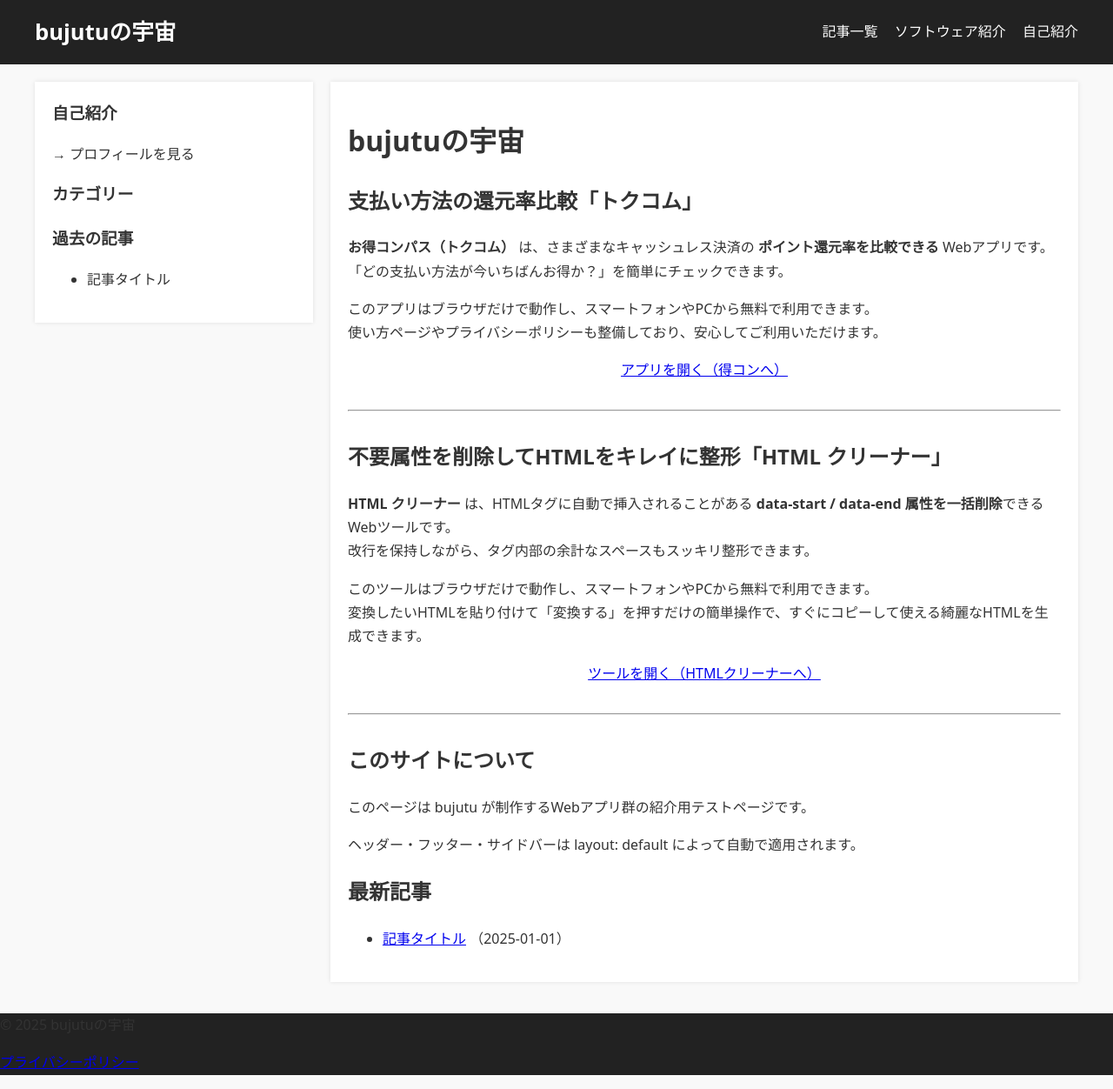
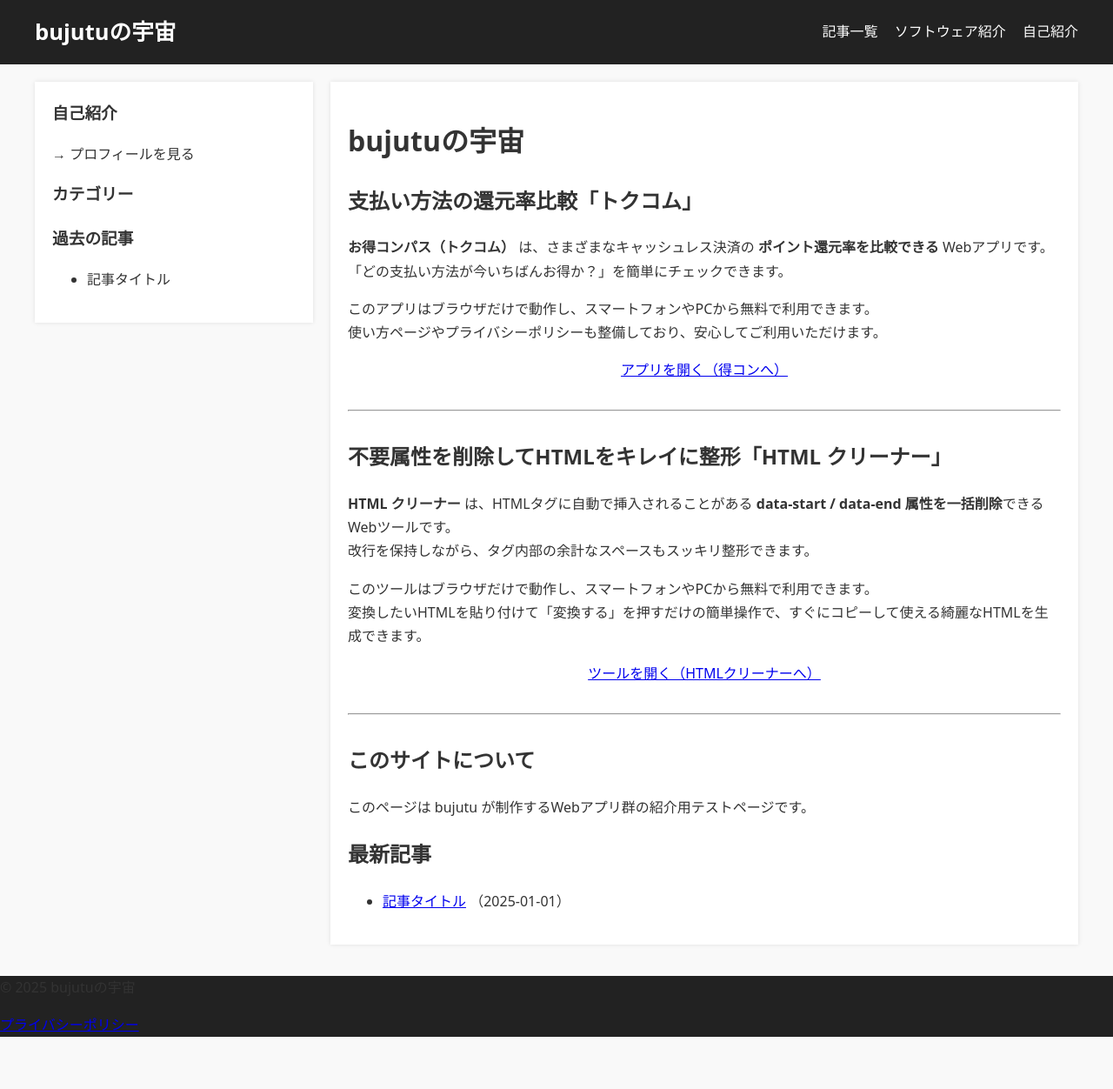
Before and after one commit to bujutu/bujutu.github.io, a Jekyll site: the page built from index.html, in a window 1280 px wide. Shown: the whole page at 87% size. Built offline with Jekyll 4.4.1, drawn with Linux system fonts in a browser that asks for light colours; after the commit the page ends 1208 px from its top, so only the background shows below that.

Commit message:
Update index.html

```diff
--- a/index.html
+++ b/index.html
@@ -47,9 +47,6 @@ title: ホーム
     </p>
 
 
-<p>ヘッダー・フッター・サイドバーは layout: default によって自動で適用されます。</p>
-
-
 <h2>最新記事</h2>
 <ul>
 {% for post in site.posts %}
```
